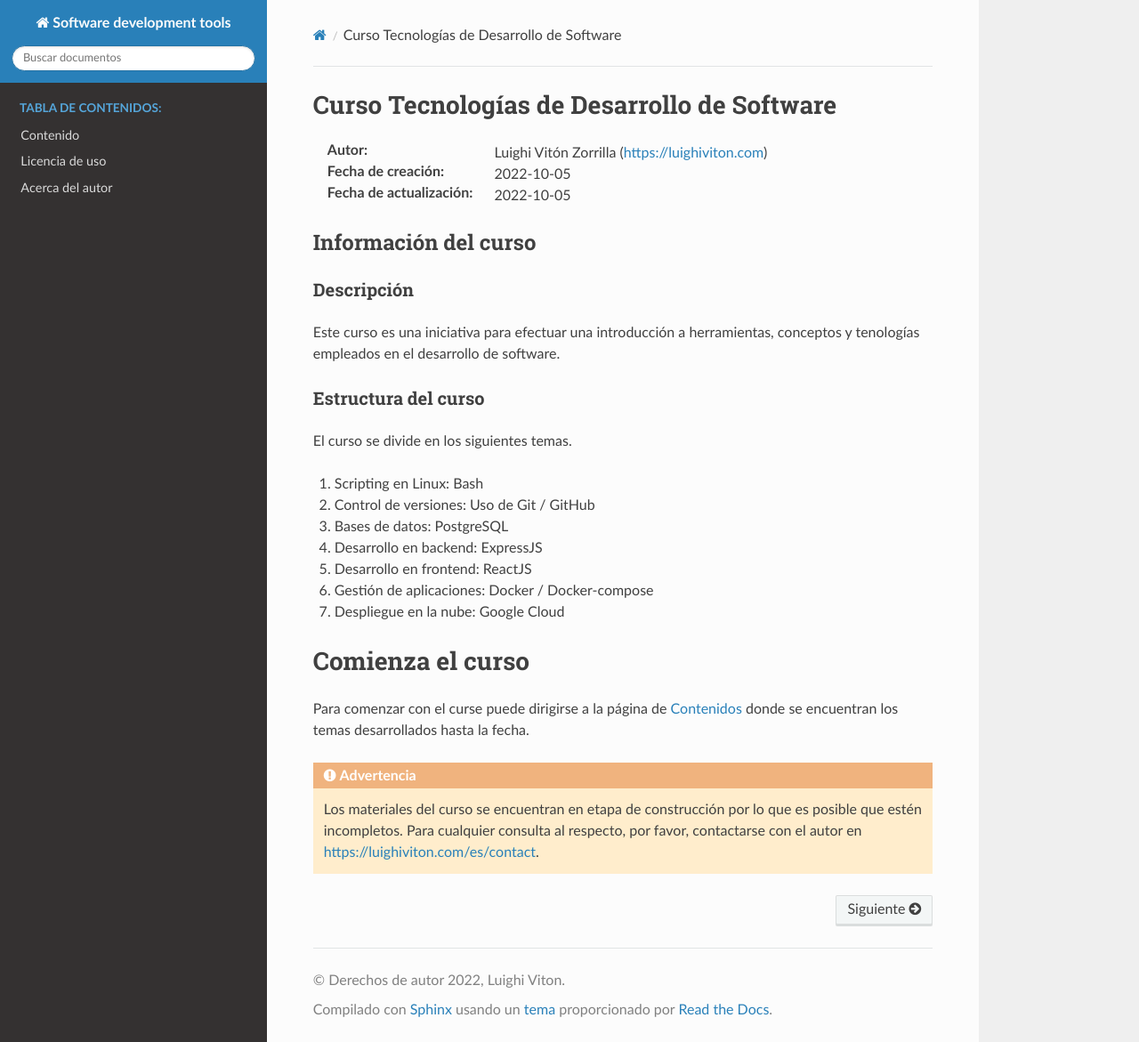
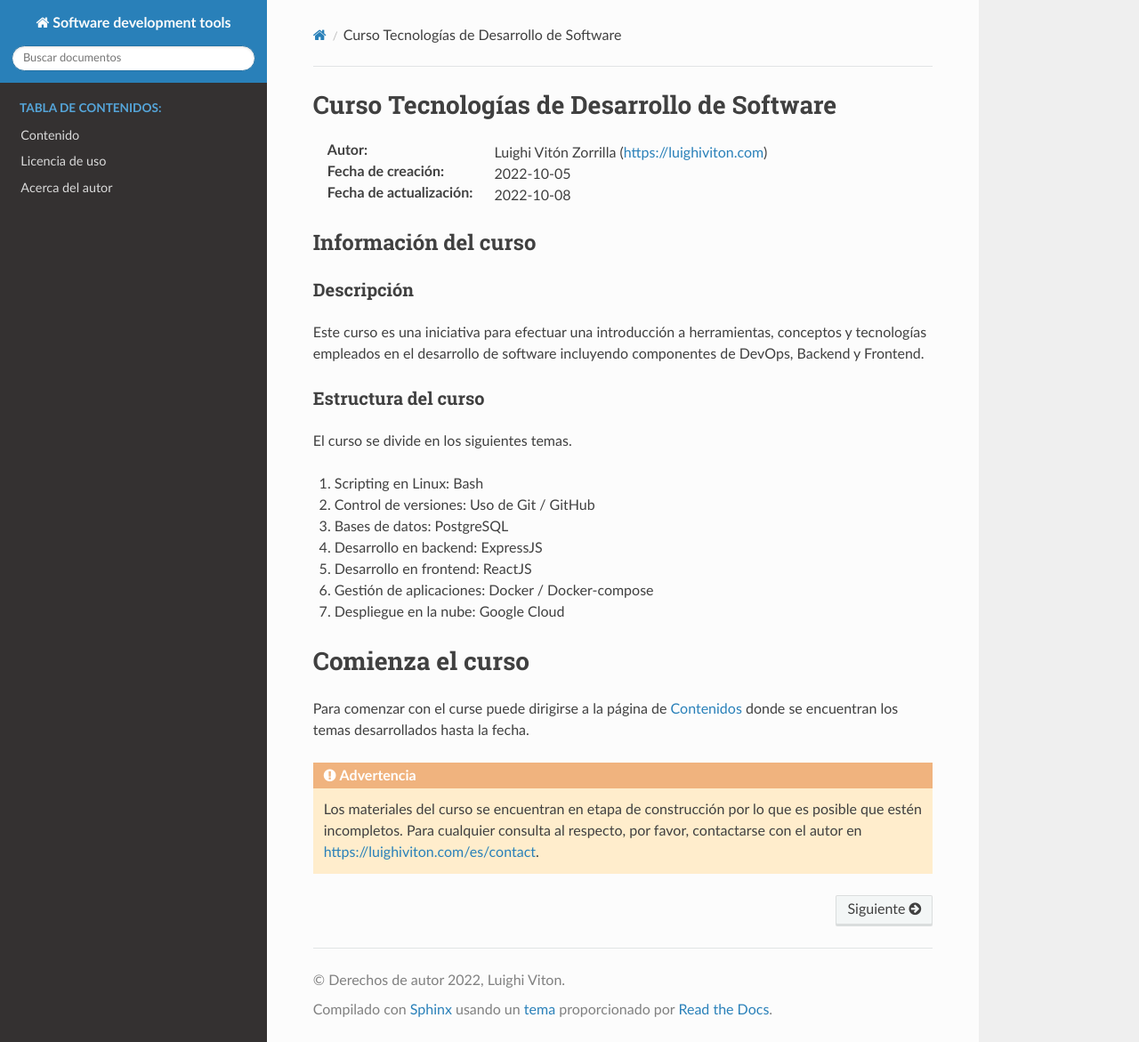
Before and after one commit to LuighiV/course-swdev, a Sphinx documentation site: the page built from docs/source/index.rst, in a window 1280 px wide and 1171 px high. Shown: the whole window at 89% size. Built offline with Sphinx 7.4.7 and the Read the Docs theme 2.0.0, drawn with Linux system fonts in a browser that asks for light colours.

Commit message:
Update date format and course description

```diff
--- a/docs/source/conf.py
+++ b/docs/source/conf.py
@@ -56,3 +56,6 @@ ogp_site_url = "http://swdev.courses.luighiviton.com/"
 ogp_image = "http://swdev.courses.luighiviton.com/_static/banner-es.png"
 ogp_description_length = 300
 ogp_type = "article"
+
+# Format date
+today_fmt = '%Y-%m-%d'
--- a/docs/source/index.rst
+++ b/docs/source/index.rst
@@ -8,7 +8,7 @@ Curso Tecnologías de Desarrollo de Software
 
 :Autor: Luighi Vitón Zorrilla (https://luighiviton.com)
 :Fecha de creación: 2022-10-05
-:Fecha de actualización: 2022-10-05
+:Fecha de actualización: |today|
 
 Información del curso
 ---------------------
@@ -17,7 +17,8 @@ Descripción
 ~~~~~~~~~~~
 
 Este curso es una iniciativa para efectuar una introducción a herramientas,
-conceptos y tenologías empleados en el desarrollo de software.
+conceptos y tecnologías empleados en el desarrollo de software
+incluyendo componentes de  DevOps, Backend y Frontend.
 
 Estructura del curso
 ~~~~~~~~~~~~~~~~~~~~
```
